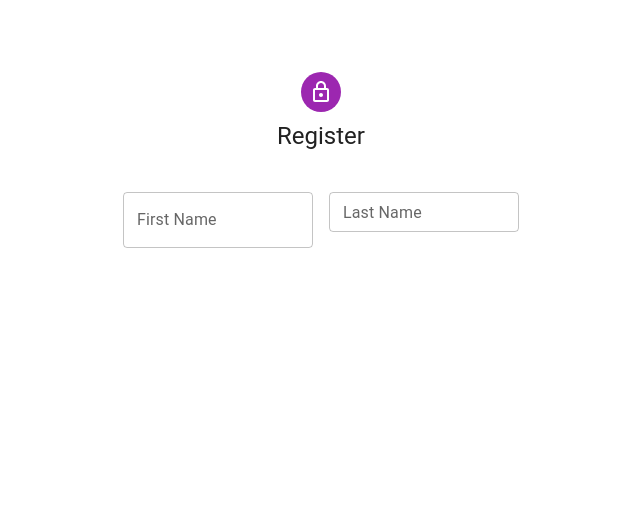
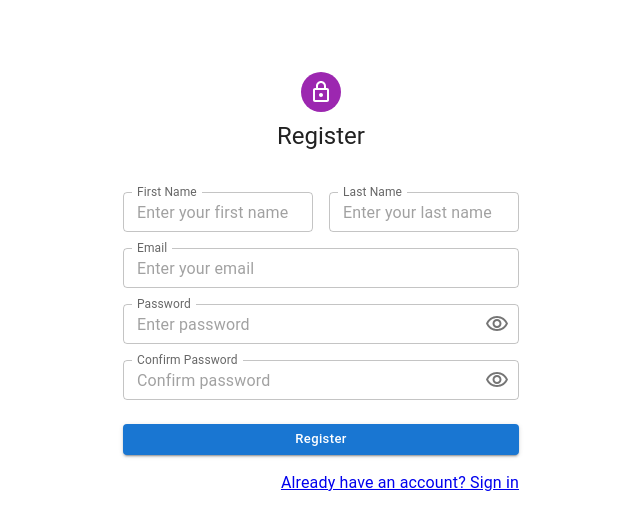
Before and after one commit to HuseyinSARI/mern-stack-blog, a React (Create React App) app in the folder client/: page /register in a window 1280 px wide. Shown: the top 530 px of the page, without its empty margins (319-959 px from the left). Built offline with nearby package versions, Linux system fonts and the light colour scheme.

Commit message:
feat(register page): base structure of the page

```diff
--- a/client/src/index.js
+++ b/client/src/index.js
@@ -3,9 +3,15 @@ import ReactDOM from 'react-dom/client';
 import './index.css';
 import App from './App';
 
+import "simplebar/dist/simplebar.min.css";
+import { ThemeProvider } from '@mui/material/styles';
+import lightTheme from './themes/lightTheme';
+
 const root = ReactDOM.createRoot(document.getElementById('root'));
 root.render(
   <React.StrictMode>
-    <App />
+    <ThemeProvider theme={lightTheme}>
+      <App />
+    </ThemeProvider>
   </React.StrictMode>
 );
--- a/client/src/pages/Register.jsx
+++ b/client/src/pages/Register.jsx
@@ -1,7 +1,7 @@
 import { useState } from 'react'
 import {
   Grid, TextField, Button, Typography,
-  Container, CssBaseline, Box, Avatar
+  Container, CssBaseline, Box, Avatar, InputAdornment, IconButton
 } from "@mui/material";
 import { useNavigate, Link } from "react-router-dom";
 
@@ -21,6 +21,14 @@ function Register() {
     password: "",
     confirmPassword: ""
   });
+  const [showPassword, setShowPassword] = useState({
+    password: false,
+    confirmPassword: false
+  });
+
+  const handleRegister= () =>{
+    alert(JSON.stringify(user,null,2))
+  }
 
   return (
     <Container maxWidth="xs">
@@ -40,7 +48,7 @@ function Register() {
         <Grid container spacing={2} sx={{ mt: 3 }}>
           <Grid item xs={12} sm={6}>
             <TextField
-              variant="outlined"
+              placeholder='Enter your first name'
               label="First Name"
               name='firstName'
               value={user.firstName}
@@ -49,13 +57,75 @@ function Register() {
           </Grid>
           <Grid item xs={12} sm={6}>
             <TextField
-              variant="outlined"
-              size='small'
+              placeholder='Enter your last name'
               label="Last Name"
               name="lastName"
               value={user.lastName}
               onChange={(e) => setUser({ ...user, lastName: e.target.value })}
             />
+          </Grid>
+          <Grid item xs={12}>
+            <TextField
+              placeholder='Enter your email'
+              label="Email"
+              name="email"
+              value={user.email}
+              onChange={(e) => setUser({ ...user, email: e.target.value })}
+            />
+          </Grid>
+          <Grid item xs={12} >
+            <TextField
+              placeholder='Enter password'
+              type={showPassword.password ? "text" : "password"}
+              label="Password"
+              name="password"
+              value={user.password}
+              onChange={(e) => setUser({ ...user, password: e.target.value })}
+              InputProps={{
+                endAdornment: <InputAdornment position='end'>
+                  <IconButton
+                    onClick={() => setShowPassword({ ...showPassword, password: !showPassword.password })}   // Toggle the password icon status
+                    edge="end"
+                  >
+                    {showPassword.password ? <VisibilityOffOutlinedIcon /> : <VisibilityOutlinedIcon />}
+                  </IconButton>
+                </InputAdornment>
+              }}
+            />
+          </Grid>
+          <Grid item xs={12}>
+            <TextField
+              placeholder='Confirm password'
+              type={showPassword.confirmPassword ? "text" : "password"}
+              label="Confirm Password"
+              name="confirmPassword"
+              value={user.confirmPassword}
+              onChange={(e) => setUser({ ...user, confirmPassword: e.target.value })}
+              InputProps={{
+                endAdornment: <InputAdornment position='end'>
+                  <IconButton
+                    onClick={() => setShowPassword({ ...showPassword, confirmPassword: !showPassword.confirmPassword })}   // Toggle the password icon status
+                    edge="end"
+                  >
+                    {showPassword.confirmPassword ? <VisibilityOffOutlinedIcon /> : <VisibilityOutlinedIcon />}                  </IconButton>
+                </InputAdornment>
+              }}
+
+            />
+          </Grid>
+        </Grid>
+        <Button
+          fullWidth
+          sx={{ mt: 3, mb: 2 }}
+          onClick={handleRegister}
+        >
+          Register
+        </Button>
+        <Grid container justifyContent="flex-end">
+          <Grid item>
+            <Link to="/login">
+              Already have an account? Sign in
+            </Link>
           </Grid>
         </Grid>
       </Box>
--- /dev/null
+++ b/client/src/themes/lightTheme.js
@@ -0,0 +1,30 @@
+import {createTheme} from "@mui/material";
+
+export default createTheme({
+    components: {
+        MuiTextField:{
+            defaultProps:{
+                size: "small",
+                disable:  "true",
+                variant: "outlined",
+                fullWidth: true,
+                InputLabelProps:{
+                    shrink: true,
+                    color:"primary"
+                }
+            }
+        },
+        MuiButton:{
+            defaultProps:{
+                size:"small",
+                color:"primary",
+                variant:"contained"
+            },
+            styleOverrides:{
+                root:{
+                    textTransform:"none"
+                }
+            }
+        }
+    }
+});
```
